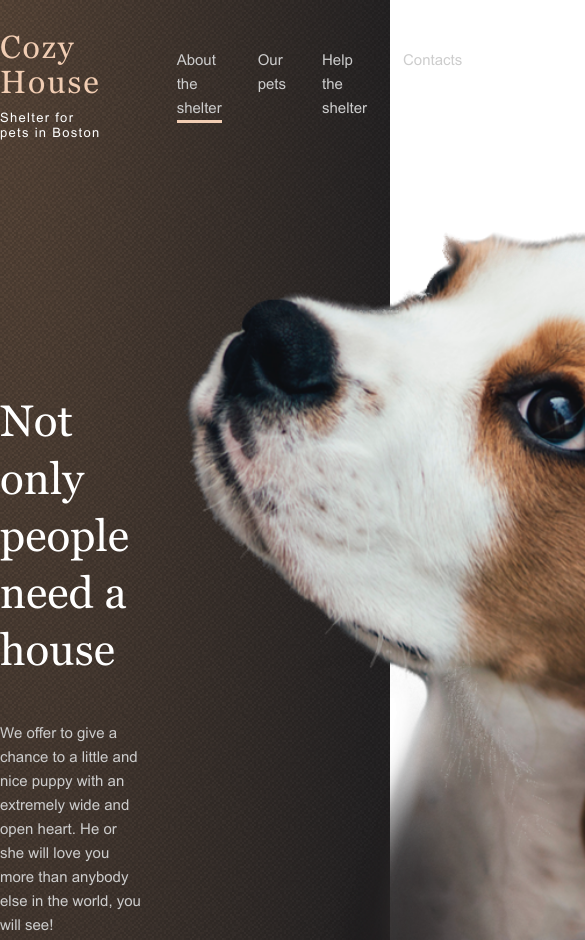
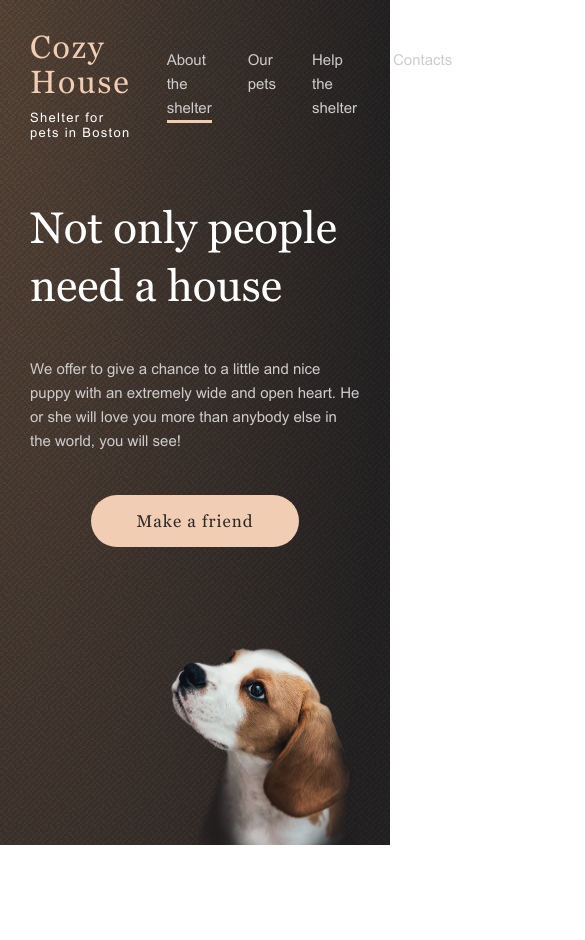
Before and after one commit to antasth/shelter, a plain HTML site: page shelter/index.html in a window 390 px wide. Shown: the top 940 px of the page, 585 px wide, since content can reach past the window. After the commit the page ends 845 px from the top, so only its background shows below. Drawn offline with Linux system fonts and the light colour scheme.

Commit message:
feat: add media queries from 1280 to 768 in header

```diff
--- a/shelter/index.html
+++ b/shelter/index.html
@@ -67,7 +67,7 @@
                 extremely wide and open heart. He or she will love you more than
                 anybody else in the world, you will see!
               </p>
-              <a href="#slider">
+              <a class="header__description__button" href="#slider">
                 <div class="button">Make a friend</div>
               </a>
             </div>
@@ -80,8 +80,8 @@
           </div>
         </div>
       </div>
-      <div class="content">
-        <!-- ABOUT SECTION -->
+      <!-- <div class="content">
+
         <section class="about" id="about">
           <div class="about__wrapper">
             <div class="about__img">
@@ -110,7 +110,6 @@
           </div>
         </section>
 
-        <!-- SLIDER SECTION -->
         <section class="slider" id="slider">
           <div class="slider__wrapper">
             <div class="slider__title">
@@ -158,7 +157,7 @@
             </div>
           </div>
         </section>
-        <!-- OPTIONS SECTION -->
+
         <section class="options" id="options">
           <div class="options__wrapper">
             <div class="options__title">
@@ -229,7 +228,6 @@
           </div>
         </section>
 
-        <!-- DONATION SECTION -->
         <section class="donation">
           <div class="donation__wrapper">
             <div class="donation__content">
@@ -265,6 +263,7 @@
           </div>
         </section>
       </div>
+
       <div class="footer" id="contacts">
         <div class="footer__content">
           <div class="footer__description">
@@ -311,7 +310,7 @@
             <img src="./assets/img/footer-puppy.png" alt="puppy" />
           </div>
         </div>
-      </div>
+      </div> -->
     </div>
   </body>
 </html>
--- a/shelter/pages/main/style.css
+++ b/shelter/pages/main/style.css
@@ -4,10 +4,10 @@
     radial-gradient(100% 215.42% at 0% 0%, #5b483a 0%, #262425 100%), #211f20;
 }
 .header__content {
-  max-width: 1200px;
+  max-width: 1260px;
   height: 100%;
   margin: 0 auto;
-  padding-top: 30px;
+  padding: 30px 30px 0;
   display: flex;
   flex-direction: column;
   justify-content: space-between;
@@ -64,7 +64,7 @@
   bottom: 0;
   left: 0;
   right: 0;
-  background: #F1CDB3;
+  background: #f1cdb3;
   transition: all 0.6s;
 }
 .header__nav__item:hover::after {
@@ -100,6 +100,49 @@
 }
 .header__bottom__img {
   display: flex;
+  flex-direction: column;
+  justify-content: end;
+}
+.header__bottom__img img {
+  width: 100%;
+}
+
+@media (max-width: 1199.98px) {
+  .header__content-top {
+    margin-bottom: 60px;
+  }
+  .header__nav {
+    padding-inline-start: 0;
+  }
+  .header__content-bottom {
+    align-items: center;
+  }
+  .header__bottom__description {
+    margin-top: 0;
+  }
+}
+
+@media (max-width: 991.98px) {
+  .header__content-bottom {
+    flex-direction: column;
+  }
+  .header__bottom__description {
+    margin: 0 auto;
+    margin-bottom: 100px;
+    max-width: 80%;
+  }
+  .header__description__button {
+    align-self: center;
+  }
+  .header__bottom__img {
+    margin-left: 140px;
+  }
+}
+
+@media (max-width: 768.98px) {
+  .header__bottom__description {
+    max-width: 460px;
+  }
 }
 
 /* CONTENT */
@@ -222,7 +265,7 @@ section {
 .slider__card-img img {
   transition: all 0.8s ease-in-out;
 }
-.slider__card:hover .slider__card-img img{
+.slider__card:hover .slider__card-img img {
   transform: scale(1.1);
 }
 .slider__card-button {
@@ -286,7 +329,7 @@ section {
 .options__content-item h4 {
   white-space: nowrap;
 }
-.options__content-item:hover{
+.options__content-item:hover {
   transform: scale(1.2);
   cursor: pointer;
 }
@@ -356,10 +399,6 @@ section {
   color: #b2b2b2;
 }
 
-
-
-
-
 /* inactive nav */
 .header__nav__item-inactive {
   position: relative;
@@ -376,7 +415,7 @@ section {
   bottom: 0;
   left: 0;
   right: 0;
-  background: #F1CDB3;
+  background: #f1cdb3;
   transition: all 0.6s;
 }
 .header__nav__item-inactive:first-of-type::after {
```
